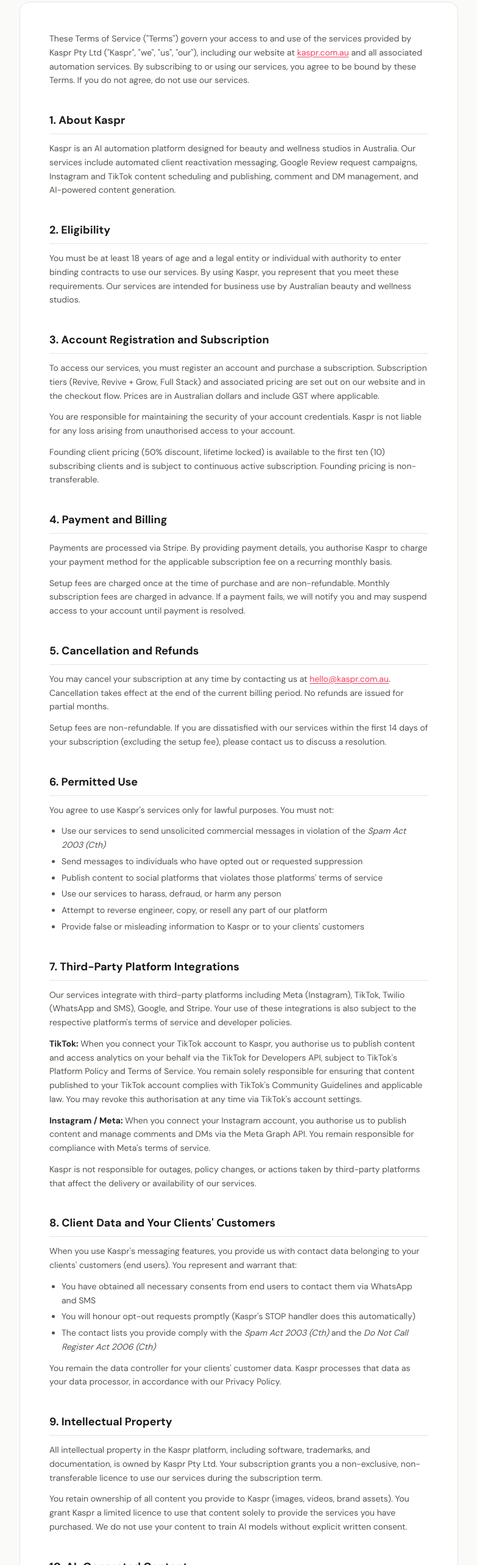
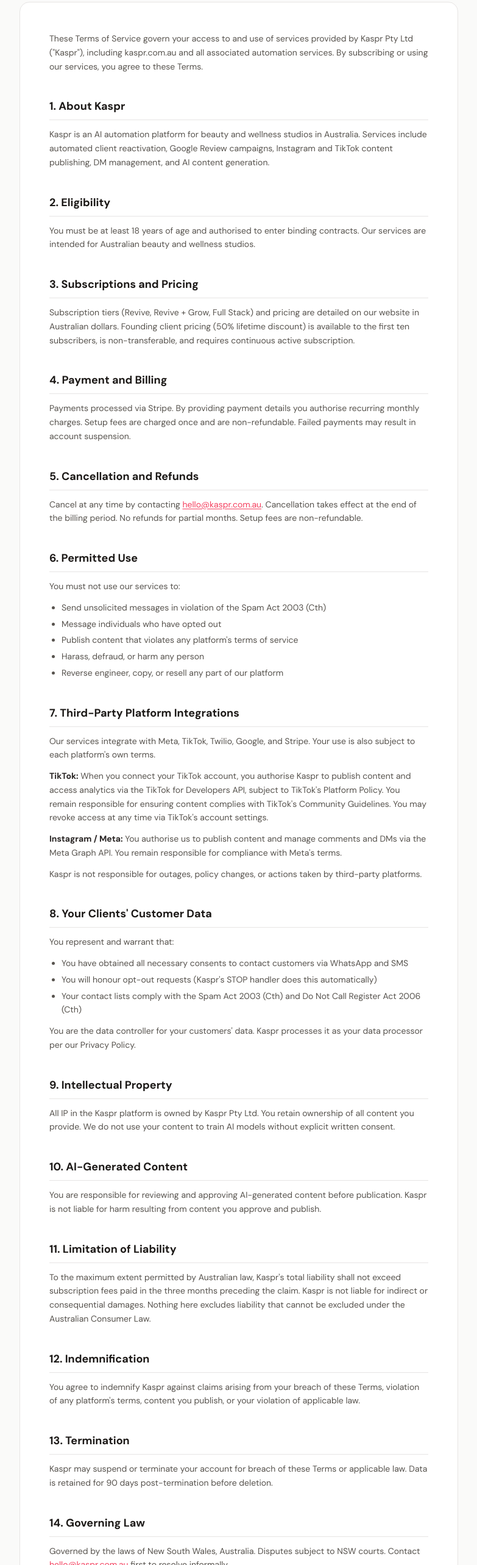
Before and after one commit to jasperschreiber0/kaspr-site, a Next.js app: page /terms in a window 1280 px wide. Shown: the part 234-2800 px from the top of the page at 61% size, without its empty margins (248-1031 px from the left). Built offline with nearby package versions, Linux system fonts and the light colour scheme.

Commit message:
Refactor Terms of Service page and update content

```diff
--- a/app/terms/page.tsx
+++ b/app/terms/page.tsx
@@ -1,10 +1,9 @@
-// src/pages/TermsOfService.jsx
-// Route: /terms
-// Drop into kaspr-site and add <Route path="/terms" element={<TermsOfService />} />
+export const metadata = {
+  title: "Terms of Service | Kaspr",
+};
 
-import { useEffect } from "react";
-
-const Section = ({ title, children }) => (
+function Section({ title, children }: { title: string; children: React.ReactNode }) {
+  return (
     <div className="mb-10">
       <h2 className="text-lg font-semibold text-stone-900 mb-3 pb-2 border-b border-stone-200">
         {title}
@@ -12,262 +11,88 @@
       <div className="space-y-3 text-stone-600 text-sm leading-relaxed">{children}</div>
     </div>
   );
+}
 
 export default function TermsOfService() {
-  useEffect(() => {
-    window.scrollTo(0, 0);
-  }, []);
-
   return (
     <div className="min-h-screen bg-stone-50">
-      {/* Header */}
       <div className="bg-white border-b border-stone-200">
         <div className="max-w-3xl mx-auto px-6 py-12">
-          <p className="text-xs uppercase tracking-widest text-rose-500 font-medium mb-3">
-            Legal
-          </p>
+          <p className="text-xs uppercase tracking-widest text-rose-500 font-medium mb-3">Legal</p>
           <h1 className="text-3xl font-bold text-stone-900 mb-2">Terms of Service</h1>
-          <p className="text-stone-500 text-sm">
-            Last updated: 1 May 2026 &nbsp;·&nbsp; Kaspr Pty Ltd ABN [INSERT ABN]
-          </p>
+          <p className="text-stone-500 text-sm">Last updated: 1 May 2026 · Kaspr Pty Ltd</p>
         </div>
       </div>
-
-      {/* Body */}
       <div className="max-w-3xl mx-auto px-6 py-12">
         <div className="bg-white rounded-2xl border border-stone-200 p-8 md:p-12">
-
           <p className="text-stone-600 text-sm leading-relaxed mb-10">
-            These Terms of Service ("Terms") govern your access to and use of the services provided
-            by Kaspr Pty Ltd ("Kaspr", "we", "us", "our"), including our website at{" "}
-            <a href="https://kaspr.com.au" className="text-rose-500 underline underline-offset-2">
-              kaspr.com.au
-            </a>{" "}
-            and all associated automation services. By subscribing to or using our services, you
-            agree to be bound by these Terms. If you do not agree, do not use our services.
+            These Terms of Service govern your access to and use of services provided by Kaspr Pty Ltd ("Kaspr"), including kaspr.com.au and all associated automation services. By subscribing or using our services, you agree to these Terms.
           </p>
-
           <Section title="1. About Kaspr">
-            <p>
-              Kaspr is an AI automation platform designed for beauty and wellness studios in
-              Australia. Our services include automated client reactivation messaging, Google Review
-              request campaigns, Instagram and TikTok content scheduling and publishing, comment and
-              DM management, and AI-powered content generation.
-            </p>
+            <p>Kaspr is an AI automation platform for beauty and wellness studios in Australia. Services include automated client reactivation, Google Review campaigns, Instagram and TikTok content publishing, DM management, and AI content generation.</p>
           </Section>
-
           <Section title="2. Eligibility">
-            <p>
-              You must be at least 18 years of age and a legal entity or individual with authority
-              to enter binding contracts to use our services. By using Kaspr, you represent that you
-              meet these requirements. Our services are intended for business use by Australian
-              beauty and wellness studios.
-            </p>
+            <p>You must be at least 18 years of age and authorised to enter binding contracts. Our services are intended for Australian beauty and wellness studios.</p>
           </Section>
-
-          <Section title="3. Account Registration and Subscription">
-            <p>
-              To access our services, you must register an account and purchase a subscription.
-              Subscription tiers (Revive, Revive + Grow, Full Stack) and associated pricing are
-              set out on our website and in the checkout flow. Prices are in Australian dollars and
-              include GST where applicable.
-            </p>
-            <p>
-              You are responsible for maintaining the security of your account credentials. Kaspr
-              is not liable for any loss arising from unauthorised access to your account.
-            </p>
-            <p>
-              Founding client pricing (50% discount, lifetime locked) is available to the first ten
-              (10) subscribing clients and is subject to continuous active subscription. Founding
-              pricing is non-transferable.
-            </p>
+          <Section title="3. Subscriptions and Pricing">
+            <p>Subscription tiers (Revive, Revive + Grow, Full Stack) and pricing are detailed on our website in Australian dollars. Founding client pricing (50% lifetime discount) is available to the first ten subscribers, is non-transferable, and requires continuous active subscription.</p>
           </Section>
-
           <Section title="4. Payment and Billing">
-            <p>
-              Payments are processed via Stripe. By providing payment details, you authorise Kaspr
-              to charge your payment method for the applicable subscription fee on a recurring
-              monthly basis.
-            </p>
-            <p>
-              Setup fees are charged once at the time of purchase and are non-refundable. Monthly
-              subscription fees are charged in advance. If a payment fails, we will notify you and
-              may suspend access to your account until payment is resolved.
-            </p>
+            <p>Payments processed via Stripe. By providing payment details you authorise recurring monthly charges. Setup fees are charged once and are non-refundable. Failed payments may result in account suspension.</p>
           </Section>
-
           <Section title="5. Cancellation and Refunds">
-            <p>
-              You may cancel your subscription at any time by contacting us at{" "}
-              <a href="mailto:hello@kaspr.com.au" className="text-rose-500 underline underline-offset-2">
-                hello@kaspr.com.au
-              </a>
-              . Cancellation takes effect at the end of the current billing period. No refunds are
-              issued for partial months.
-            </p>
-            <p>
-              Setup fees are non-refundable. If you are dissatisfied with our services within the
-              first 14 days of your subscription (excluding the setup fee), please contact us to
-              discuss a resolution.
-            </p>
+            <p>Cancel at any time by contacting <a href="mailto:hello@kaspr.com.au" className="text-rose-500 underline underline-offset-2">hello@kaspr.com.au</a>. Cancellation takes effect at the end of the billing period. No refunds for partial months. Setup fees are non-refundable.</p>
           </Section>
-
           <Section title="6. Permitted Use">
-            <p>You agree to use Kaspr's services only for lawful purposes. You must not:</p>
+            <p>You must not use our services to:</p>
             <ul className="list-disc pl-5 space-y-1">
-              <li>Use our services to send unsolicited commercial messages in violation of the <em>Spam Act 2003 (Cth)</em></li>
-              <li>Send messages to individuals who have opted out or requested suppression</li>
-              <li>Publish content to social platforms that violates those platforms' terms of service</li>
-              <li>Use our services to harass, defraud, or harm any person</li>
-              <li>Attempt to reverse engineer, copy, or resell any part of our platform</li>
-              <li>Provide false or misleading information to Kaspr or to your clients' customers</li>
+              <li>Send unsolicited messages in violation of the Spam Act 2003 (Cth)</li>
+              <li>Message individuals who have opted out</li>
+              <li>Publish content that violates any platform's terms of service</li>
+              <li>Harass, defraud, or harm any person</li>
+              <li>Reverse engineer, copy, or resell any part of our platform</li>
             </ul>
           </Section>
-
           <Section title="7. Third-Party Platform Integrations">
-            <p>
-              Our services integrate with third-party platforms including Meta (Instagram), TikTok,
-              Twilio (WhatsApp and SMS), Google, and Stripe. Your use of these integrations is also
-              subject to the respective platform's terms of service and developer policies.
-            </p>
-            <p>
-              <strong className="text-stone-800">TikTok:</strong> When you connect your TikTok
-              account to Kaspr, you authorise us to publish content and access analytics on your
-              behalf via the TikTok for Developers API, subject to TikTok's Platform Policy and
-              Terms of Service. You remain solely responsible for ensuring that content published to
-              your TikTok account complies with TikTok's Community Guidelines and applicable law.
-              You may revoke this authorisation at any time via TikTok's account settings.
-            </p>
-            <p>
-              <strong className="text-stone-800">Instagram / Meta:</strong> When you connect your
-              Instagram account, you authorise us to publish content and manage comments and DMs via
-              the Meta Graph API. You remain responsible for compliance with Meta's terms of service.
-            </p>
-            <p>
-              Kaspr is not responsible for outages, policy changes, or actions taken by third-party
-              platforms that affect the delivery or availability of our services.
-            </p>
+            <p>Our services integrate with Meta, TikTok, Twilio, Google, and Stripe. Your use is also subject to each platform's own terms.</p>
+            <p><strong className="text-stone-800">TikTok:</strong> When you connect your TikTok account, you authorise Kaspr to publish content and access analytics via the TikTok for Developers API, subject to TikTok's Platform Policy. You remain responsible for ensuring content complies with TikTok's Community Guidelines. You may revoke access at any time via TikTok's account settings.</p>
+            <p><strong className="text-stone-800">Instagram / Meta:</strong> You authorise us to publish content and manage comments and DMs via the Meta Graph API. You remain responsible for compliance with Meta's terms.</p>
+            <p>Kaspr is not responsible for outages, policy changes, or actions taken by third-party platforms.</p>
           </Section>
-
-          <Section title="8. Client Data and Your Clients' Customers">
-            <p>
-              When you use Kaspr's messaging features, you provide us with contact data belonging to
-              your clients' customers (end users). You represent and warrant that:
-            </p>
+          <Section title="8. Your Clients' Customer Data">
+            <p>You represent and warrant that:</p>
             <ul className="list-disc pl-5 space-y-1">
-              <li>You have obtained all necessary consents from end users to contact them via WhatsApp and SMS</li>
-              <li>You will honour opt-out requests promptly (Kaspr's STOP handler does this automatically)</li>
-              <li>The contact lists you provide comply with the <em>Spam Act 2003 (Cth)</em> and the <em>Do Not Call Register Act 2006 (Cth)</em></li>
+              <li>You have obtained all necessary consents to contact customers via WhatsApp and SMS</li>
+              <li>You will honour opt-out requests (Kaspr's STOP handler does this automatically)</li>
+              <li>Your contact lists comply with the Spam Act 2003 (Cth) and Do Not Call Register Act 2006 (Cth)</li>
             </ul>
-            <p>
-              You remain the data controller for your clients' customer data. Kaspr processes that
-              data as your data processor, in accordance with our Privacy Policy.
-            </p>
+            <p>You are the data controller for your customers' data. Kaspr processes it as your data processor per our Privacy Policy.</p>
           </Section>
-
           <Section title="9. Intellectual Property">
-            <p>
-              All intellectual property in the Kaspr platform, including software, trademarks, and
-              documentation, is owned by Kaspr Pty Ltd. Your subscription grants you a
-              non-exclusive, non-transferable licence to use our services during the subscription
-              term.
-            </p>
-            <p>
-              You retain ownership of all content you provide to Kaspr (images, videos, brand
-              assets). You grant Kaspr a limited licence to use that content solely to provide the
-              services you have purchased. We do not use your content to train AI models without
-              explicit written consent.
-            </p>
+            <p>All IP in the Kaspr platform is owned by Kaspr Pty Ltd. You retain ownership of all content you provide. We do not use your content to train AI models without explicit written consent.</p>
           </Section>
-
           <Section title="10. AI-Generated Content">
-            <p>
-              Our platform uses AI to generate captions, content suggestions, and automated
-              responses. You acknowledge that AI-generated content may not always be accurate,
-              appropriate, or aligned with your brand. You are responsible for reviewing and
-              approving content before it is published. Kaspr provides approval workflows for this
-              purpose. Kaspr is not liable for any harm resulting from AI-generated content that you
-              approve and publish.
-            </p>
+            <p>You are responsible for reviewing and approving AI-generated content before publication. Kaspr is not liable for harm resulting from content you approve and publish.</p>
           </Section>
-
-          <Section title="11. Disclaimers and Limitation of Liability">
-            <p>
-              Our services are provided "as is." To the maximum extent permitted by Australian law,
-              Kaspr disclaims all warranties, express or implied, including warranties of
-              merchantability, fitness for a particular purpose, and non-infringement.
-            </p>
-            <p>
-              Kaspr's total liability to you for any claim arising from these Terms or your use of
-              our services shall not exceed the total subscription fees paid by you in the three (3)
-              months preceding the claim. Kaspr is not liable for indirect, incidental, consequential,
-              or punitive damages, or for loss of revenue, data, or business opportunity.
-            </p>
-            <p>
-              Nothing in these Terms excludes liability that cannot be excluded under the{" "}
-              <em>Australian Consumer Law</em> (Schedule 2 of the{" "}
-              <em>Competition and Consumer Act 2010 (Cth)</em>).
-            </p>
+          <Section title="11. Limitation of Liability">
+            <p>To the maximum extent permitted by Australian law, Kaspr's total liability shall not exceed subscription fees paid in the three months preceding the claim. Kaspr is not liable for indirect or consequential damages. Nothing here excludes liability that cannot be excluded under the Australian Consumer Law.</p>
           </Section>
-
           <Section title="12. Indemnification">
-            <p>
-              You agree to indemnify and hold harmless Kaspr, its officers, employees, and agents
-              from any claims, losses, damages, or expenses (including legal fees) arising from:
-              (a) your breach of these Terms; (b) your violation of any third-party platform's terms
-              of service; (c) the content you publish or messages you send via our platform; or (d)
-              your violation of applicable law.
-            </p>
+            <p>You agree to indemnify Kaspr against claims arising from your breach of these Terms, violation of any platform's terms, content you publish, or your violation of applicable law.</p>
           </Section>
-
-          <Section title="13. Suspension and Termination">
-            <p>
-              Kaspr reserves the right to suspend or terminate your account immediately if you
-              breach these Terms, violate applicable law, or engage in conduct that Kaspr reasonably
-              determines to be harmful to other users, third parties, or Kaspr's reputation.
-            </p>
-            <p>
-              Upon termination, your access to the platform will cease. We will retain your data
-              for 90 days before deletion, during which time you may request an export.
-            </p>
+          <Section title="13. Termination">
+            <p>Kaspr may suspend or terminate your account for breach of these Terms or applicable law. Data is retained for 90 days post-termination before deletion.</p>
           </Section>
-
-          <Section title="14. Modifications to Terms">
-            <p>
-              We may update these Terms from time to time. We will notify you of material changes
-              via email at least 14 days before they take effect. Your continued use of our services
-              after that date constitutes acceptance of the updated Terms. If you do not accept the
-              changes, you may cancel your subscription before they take effect.
-            </p>
+          <Section title="14. Governing Law">
+            <p>Governed by the laws of New South Wales, Australia. Disputes subject to NSW courts. Contact <a href="mailto:hello@kaspr.com.au" className="text-rose-500 underline underline-offset-2">hello@kaspr.com.au</a> first to resolve informally.</p>
           </Section>
-
-          <Section title="15. Governing Law and Disputes">
-            <p>
-              These Terms are governed by the laws of New South Wales, Australia. Any disputes
-              arising from these Terms shall be subject to the exclusive jurisdiction of the courts
-              of New South Wales. We encourage you to contact us first at{" "}
-              <a href="mailto:hello@kaspr.com.au" className="text-rose-500 underline underline-offset-2">
-                hello@kaspr.com.au
-              </a>{" "}
-              to resolve any dispute informally.
-            </p>
-          </Section>
-
-          <Section title="16. Contact">
-            <p>For any questions about these Terms, please contact:</p>
-            <div className="mt-2 p-4 bg-stone-50 rounded-xl border border-stone-200 text-stone-700">
+          <Section title="15. Contact">
+            <div className="p-4 bg-stone-50 rounded-xl border border-stone-200 text-stone-700">
               <p className="font-medium text-stone-900">Kaspr Pty Ltd</p>
               <p>Australia</p>
-              <p>
-                Email:{" "}
-                <a href="mailto:hello@kaspr.com.au" className="text-rose-500 underline underline-offset-2">
-                  hello@kaspr.com.au
-                </a>
-              </p>
-              <p>Website: kaspr.com.au</p>
+              <a href="mailto:hello@kaspr.com.au" className="text-rose-500 underline underline-offset-2">hello@kaspr.com.au</a>
             </div>
           </Section>
-
         </div>
       </div>
     </div>
```
Lines whose indentation alone changed are shown as unchanged.
